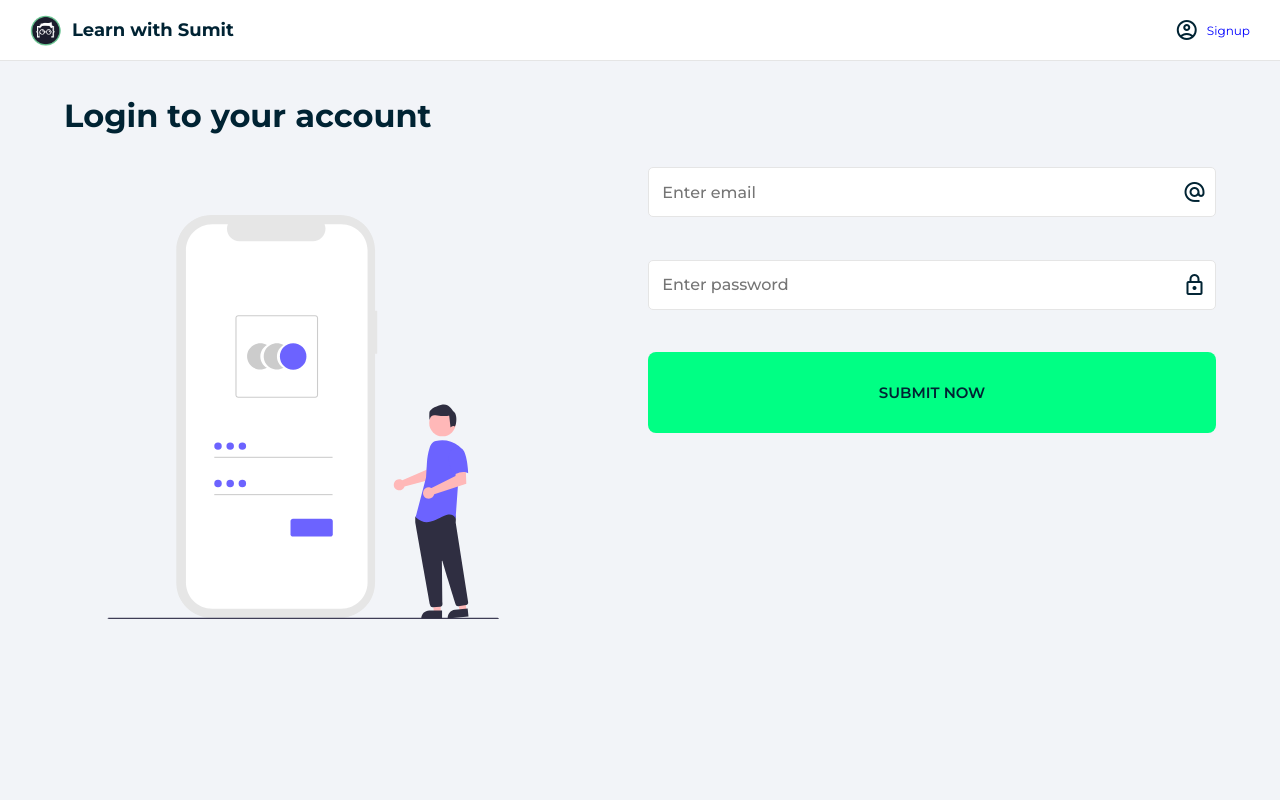
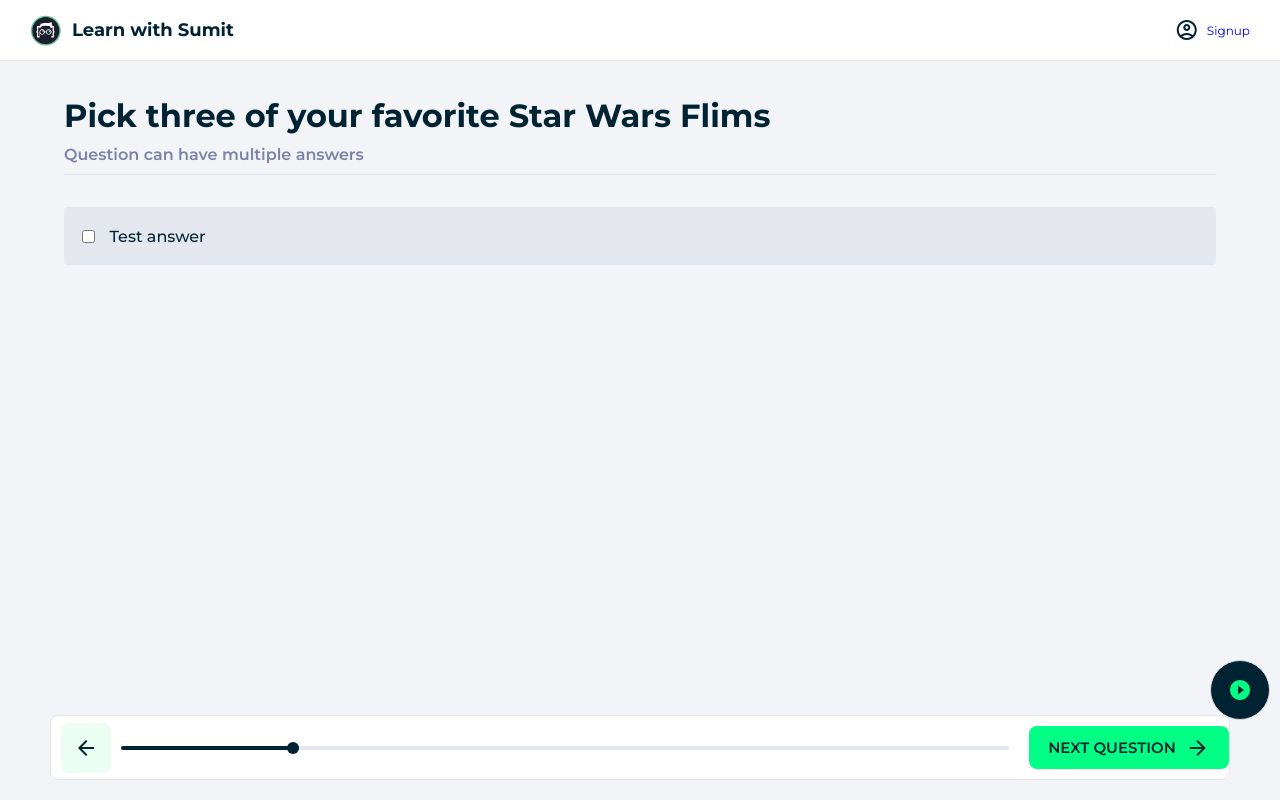
Before and after one commit to AhteshamUddowla/React-Quiz, a React (Vite) app: page / in a window 1280 px wide. Built offline with nearby package versions, Linux system fonts and the light colour scheme.

Commit message:
Quiz Page

```diff
--- /dev/null
+++ b/src/Components/Answers.jsx
@@ -0,0 +1,12 @@
+import classes from "../Styles/Answers.module.css";
+import CheckBox from "./CheckBox";
+
+function Answers() {
+  return (
+    <div className={classes.answers}>
+      <CheckBox className={classes.answer} text="Test answer" />
+    </div>
+  );
+}
+
+export default Answers;
--- a/src/Components/App.jsx
+++ b/src/Components/App.jsx
@@ -2,14 +2,16 @@
 import Layout from "./Layout";
 // import Home from "./pages/Home";
 // import Signup from "./pages/Signup";
-import Login from "./pages/Login";
+// import Login from "./pages/Login";
+import Quiz from "./pages/Quiz";
 
 function App() {
   return (
     <Layout>
       {/* <Home /> */}
       {/* <Signup /> */}
-      <Login />
+      {/* <Login /> */}
+      <Quiz />
     </Layout>
   );
 }
--- a/src/Components/Button.jsx
+++ b/src/Components/Button.jsx
@@ -1,12 +1,8 @@
 import classes from "../Styles/Button.module.css";
 
 // eslint-disable-next-line react/prop-types
-function Button({ children }) {
-  return (
-    <div className={classes.button}>
-      <span>{children}</span>
-    </div>
-  );
+function Button({ className, children }) {
+  return <div className={`${classes.button} ${className}`}>{children}</div>;
 }
 
 export default Button;
--- a/src/Components/CheckBox.jsx
+++ b/src/Components/CheckBox.jsx
@@ -1,7 +1,7 @@
 // eslint-disable-next-line react/prop-types
-function CheckBox({ text, ...rest }) {
+function CheckBox({ className, text, ...rest }) {
   return (
-    <label>
+    <label className={className}>
       <input type="checkbox" {...rest} />
       <span>{text}</span>
     </label>
--- /dev/null
+++ b/src/Components/MiniPlayer.jsx
@@ -0,0 +1,21 @@
+import classes from "../Styles/MiniPlayer.module.css";
+import image from "../assets/images/3.jpg";
+
+function MiniPlayer() {
+  return (
+    <div className={`${classes.miniPlayer} ${classes.floatingBtn}`}>
+      <span className={`material-icons-outlined ${classes.open}`}>
+        {" "}
+        play_circle_filled{" "}
+      </span>
+      <span className={`material-icons-outlined ${classes.close}`}>
+        {" "}
+        close{" "}
+      </span>
+      <img src={image} alt="Alt Tag" />
+      <p>#23 React Hooks Bangla - React useReducer hook Bangla</p>
+    </div>
+  );
+}
+
+export default MiniPlayer;
--- /dev/null
+++ b/src/Components/ProgressBar.jsx
@@ -0,0 +1,26 @@
+import classes from "../Styles/ProgressBar.module.css";
+import Button from "./Button";
+
+function ProgressBar() {
+  return (
+    <div className={classes.progressBar}>
+      <div className={classes.backButton}>
+        <span className="material-icons-outlined"> arrow_back </span>
+      </div>
+      <div className={classes.rangeArea}>
+        <div className={classes.tooltip}>24% Cimplete!</div>
+        <div className={classes.rangeBody}>
+          <div className={classes.progress} style={{ width: "20%" }}></div>
+        </div>
+      </div>
+      <a href="result.html">
+        <Button className={classes.next}>
+          <span>Next Question</span>
+          <span className="material-icons-outlined"> arrow_forward </span>
+        </Button>
+      </a>
+    </div>
+  );
+}
+
+export default ProgressBar;
--- a/src/Components/pages/Login.jsx
+++ b/src/Components/pages/Login.jsx
@@ -20,7 +20,9 @@
 
           <TextInput type="password" placeholder="Enter password" icon="lock" />
 
-          <Button>Submit Now</Button>
+          <Button>
+            <span>Submit Now</span>
+          </Button>
         </Form>
       </div>
     </>
--- /dev/null
+++ b/src/Components/pages/Quiz.jsx
@@ -0,0 +1,17 @@
+import Answers from "../Answers";
+import MiniPlayer from "../MiniPlayer";
+import ProgressBar from "../ProgressBar";
+
+function Quiz() {
+  return (
+    <>
+      <h1>Pick three of your favorite Star Wars Flims</h1>
+      <h4>Question can have multiple answers</h4>
+      <Answers />
+      <ProgressBar />
+      <MiniPlayer />
+    </>
+  );
+}
+
+export default Quiz;
--- a/src/Components/pages/Signup.jsx
+++ b/src/Components/pages/Signup.jsx
@@ -32,7 +32,9 @@
 
           <CheckBox text="I agree to the Terms & Conditions" />
 
-          <Button>Submit Now</Button>
+          <Button>
+            <span>Submit Now</span>
+          </Button>
 
           <Info />
         </Form>
--- /dev/null
+++ b/src/Styles/Answers.module.css
@@ -0,0 +1,55 @@
+/* answers component */
+.answers {
+  display: grid;
+  grid-template-rows: repeat(5, auto);
+  gap: 10px;
+  margin: 2rem 0;
+  grid-auto-flow: column;
+}
+
+@media only screen and (max-width: 1024px) {
+  .answers {
+    grid-auto-flow: unset;
+    margin: 1rem 0;
+  }
+}
+
+.answer {
+  width: 100%;
+  height: 58px;
+  background: var(--questionBG);
+  display: flex;
+  align-items: center;
+  font-weight: 500;
+  padding: 0 1.1rem;
+  cursor: pointer;
+  border-radius: 4px;
+}
+
+.answer:hover {
+  background: hsla(229, 20%, 57%, 0.253);
+}
+
+.answer input {
+  margin-right: 15px;
+}
+
+.answer span {
+  width: 100%;
+}
+
+.answer span:nth-of-type(2) {
+  text-align: right;
+  color: #4e536f;
+  font-size: 14px;
+}
+
+.correct {
+  background: var(--successGreen) !important;
+  font-weight: 600;
+}
+
+.wrong {
+  background: var(--dangerRed) !important;
+  font-weight: 600;
+}
--- /dev/null
+++ b/src/Styles/MiniPlayer.module.css
@@ -0,0 +1,112 @@
+/* mini player component */
+.miniPlayer {
+  width: 320px;
+  position: fixed;
+  bottom: 100px;
+  right: 50px;
+  background-color: #fff;
+  padding: 10px;
+  box-sizing: border-box;
+  border: 1px solid hsl(0, 0%, 86%);
+  border-radius: 5px;
+}
+
+.miniPlayer img {
+  width: 300px;
+  aspect-ratio: 16 / 9;
+  object-fit: cover;
+  animation: miniplayerAnim 0.3s ease forwards;
+}
+
+.open {
+  display: none;
+}
+
+.close {
+  display: block;
+  position: absolute;
+  right: -8px;
+  top: -10px;
+  z-index: 10;
+  background-color: #fff;
+  border: 1px solid #e5e5e5;
+  border-radius: 50%;
+  width: 32px;
+  height: 32px;
+  line-height: 20px;
+  padding: 5px 0 0 3px;
+}
+
+.close:hover {
+  color: #666666;
+  cursor: pointer;
+  outline: 0;
+}
+
+@keyframes miniplayerAnim {
+  from {
+    transform: scale(0);
+  }
+  to {
+    transform: scale(1);
+  }
+}
+
+.miniPlayer p {
+  font-weight: 500;
+  font-size: 14px;
+  margin: 10px 0;
+  color: var(--fontPrimary);
+}
+
+@media only screen and (max-width: 1536px) {
+  .miniPlayer {
+    transition: transform 0.3s ease;
+  }
+}
+
+.floatingBtn {
+  width: 60px;
+  height: 60px;
+  bottom: 80px;
+  right: 10px;
+  overflow: hidden;
+  border-radius: 50px;
+  background-color: var(--fontPrimary);
+  display: flex;
+  justify-content: center;
+  align-items: center;
+  gap: 10px;
+  cursor: pointer;
+  user-select: none;
+}
+
+.floatingBtn:hover {
+  background-color: var(--successGreen);
+}
+
+.floatingBtn:hover span {
+  color: var(--fontPrimary);
+}
+
+.floatingBtn p {
+  display: none;
+}
+
+.floatingBtn img {
+  transform: scale(0);
+  display: none;
+}
+
+.floatingBtn span {
+  color: var(--successGreen);
+  font-weight: 500;
+}
+
+.floatingBtn .open {
+  display: block;
+}
+
+.floatingBtn .close {
+  display: none;
+}
--- /dev/null
+++ b/src/Styles/ProgressBar.module.css
@@ -0,0 +1,113 @@
+/* progress bar component */
+.progressBar {
+  width: calc(100vw - 100px);
+  height: 65px;
+  position: fixed;
+  left: 0;
+  right: 0;
+  bottom: 20px;
+  margin: 0 auto;
+  background: #fff;
+  border: 1px solid #e5e5e5;
+  border-radius: 8px;
+  display: grid;
+  justify-content: space-between;
+  align-items: center;
+  grid-template-columns: 50px 1fr auto;
+  gap: 20px;
+}
+
+.progressBar .backButton {
+  width: 50px;
+  height: 50px;
+  border-radius: 8px;
+  margin-left: 10px;
+  background: #47f5901c;
+  display: flex;
+  justify-content: center;
+  align-items: center;
+  cursor: pointer;
+}
+
+.progressBar .backButton:hover {
+  background: #47f5953a;
+}
+
+@media only screen and (max-width: 1024px) {
+  .progressBar {
+    width: calc(100vw - 60px);
+    bottom: 10px;
+  }
+
+  .progressBar .backButton {
+    width: 40px;
+    height: 40px;
+  }
+
+  .next span:first-child {
+    display: none;
+  }
+}
+
+.rangeArea {
+  width: 100%;
+  position: relative;
+  margin: 0 auto;
+}
+
+.rangeBody {
+  width: 100%;
+  height: 4px;
+  margin: 0 auto;
+  background: #e4e8ee;
+  border: none;
+  outline: none;
+  border-radius: 20px;
+}
+
+.progress {
+  height: 4px;
+  background: var(--fontPrimary);
+  border-radius: 20px;
+  position: relative;
+  transition: width 0.3s ease;
+}
+
+.progress::after {
+  content: "";
+  height: 12px;
+  width: 12px;
+  position: absolute;
+  right: 0;
+  border-radius: 100%;
+  background-color: var(--fontPrimary);
+  transform: translateY(-50%);
+  top: 50%;
+  cursor: pointer;
+}
+
+.tooltip {
+  position: absolute;
+  top: -70px;
+  left: calc(70% - 65px);
+  width: 130px;
+  background-color: var(--fontPrimary);
+  color: #fff;
+  padding: 0.8rem 1rem;
+  border-radius: 7px;
+  font-size: 12px;
+  font-weight: 600;
+  display: none;
+}
+
+.tooltip::after {
+  content: "";
+  width: 15px;
+  height: 15px;
+  background-color: var(--fontPrimary);
+  border-radius: 4px;
+  bottom: 0;
+  left: 50%;
+  position: absolute;
+  transform: rotate(45deg) translate(-50%, 100%);
+}
```
